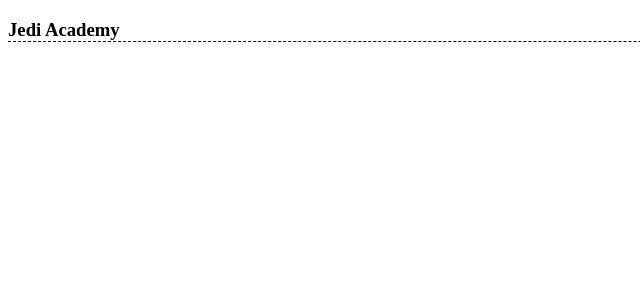
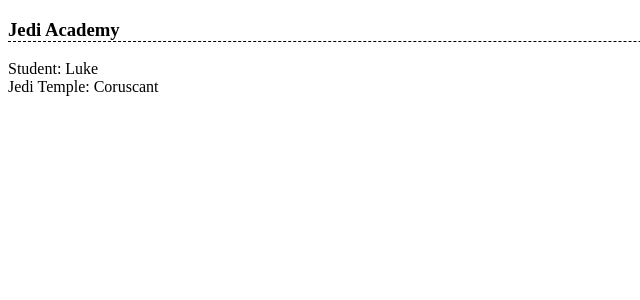
Before and after one commit to leonardoIsNotNull/jedi-academy, an Angular app: page / in a window 1280 px wide. Shown: the top 300 px of the page, without its empty margins (0-640 px from the left). Built offline with nearby package versions, Linux system fonts and the light colour scheme.

Commit message:
Aplicando property binding nos primeiros componentes.

```diff
--- a/src/app/app.component.html
+++ b/src/app/app.component.html
@@ -1 +1,3 @@
 <jed-header></jed-header>
+
+<jed-student></jed-student>
--- a/src/app/app.module.ts
+++ b/src/app/app.module.ts
@@ -4,11 +4,13 @@
 import { AppRoutingModule } from './app-routing.module';
 import { AppComponent } from './app.component';
 import { HeaderComponent } from './header/header.component';
+import { StudentComponent } from './student/student.component';
 
 @NgModule({
   declarations: [
     AppComponent,
-    HeaderComponent
+    HeaderComponent,
+    StudentComponent
   ],
   imports: [
     BrowserModule,
--- /dev/null
+++ b/src/app/student/student.component.html
@@ -0,0 +1,6 @@
+<div>
+  Student: {{name}}
+  <div [hidden]="!isJedi">
+    Jedi Temple: Coruscant
+  </div>
+</div>
--- /dev/null
+++ b/src/app/student/student.component.ts
@@ -0,0 +1,18 @@
+import { Component, OnInit } from '@angular/core';
+
+@Component({
+  selector: 'jed-student',
+  templateUrl: './student.component.html',
+  styleUrls: ['./student.component.css']
+})
+export class StudentComponent implements OnInit {
+
+  name: string = 'Luke'
+  isJedi: boolean = true
+
+  constructor() { }
+
+  ngOnInit() {
+  }
+
+}
```
Also changed, not shown: src/app/student/student.component.css (added).
